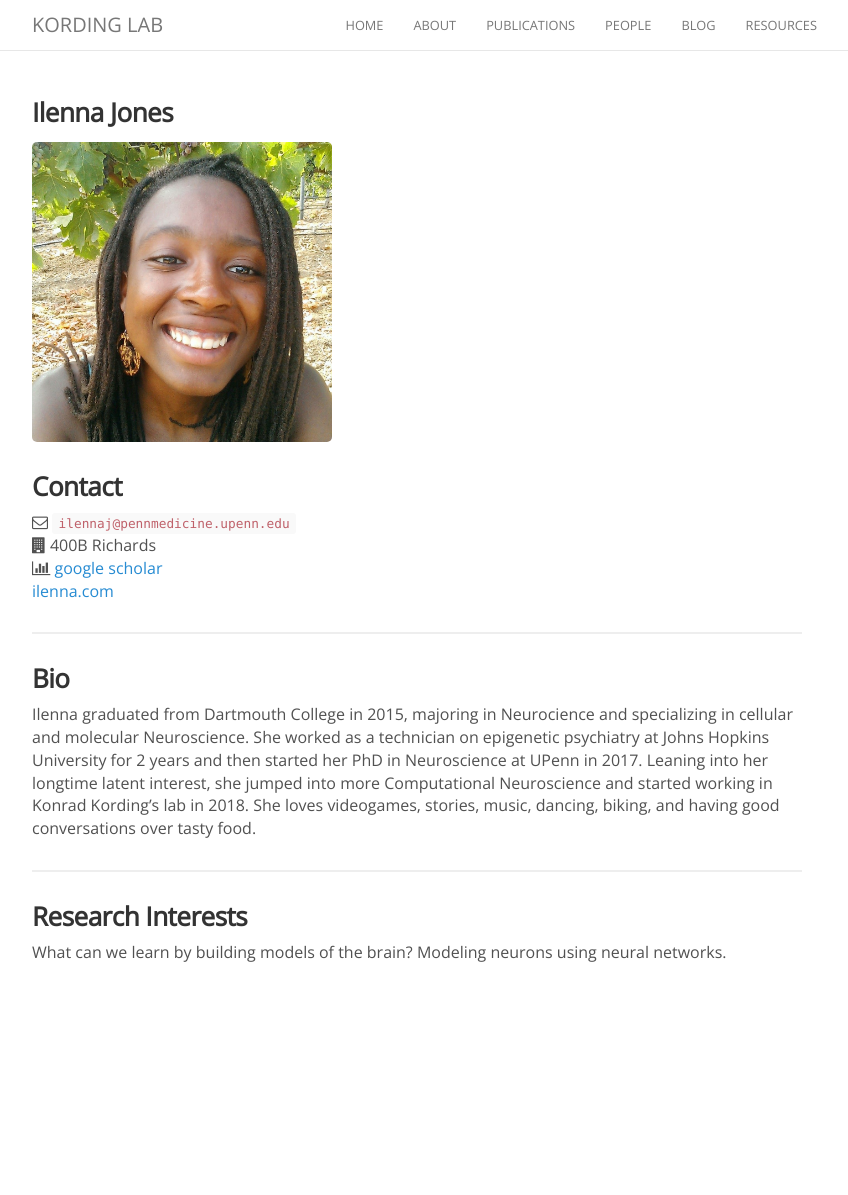
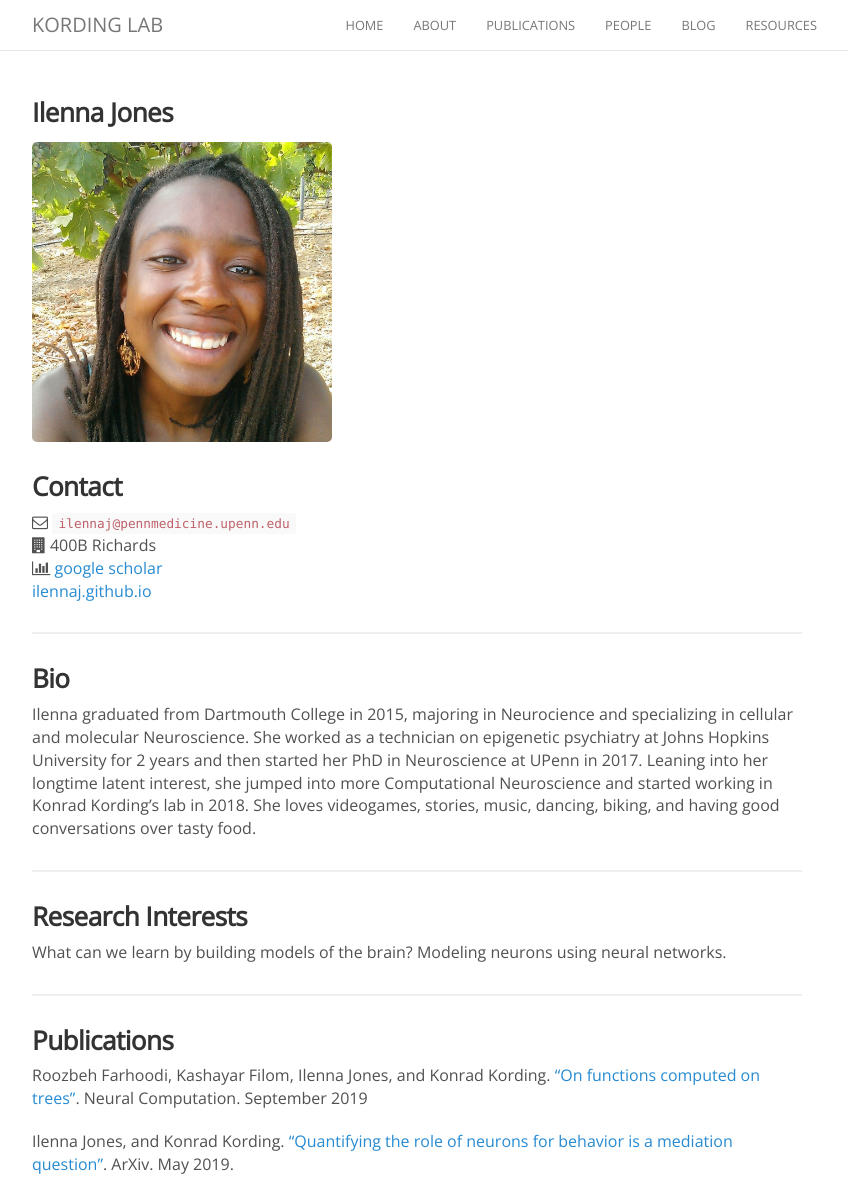
Before and after one commit to KordingLab/KordingLab.github.io, a Jekyll site: the page built from _people/ilenna_jones.md, in a window 1280 px wide and 1195 px high. Shown: the whole window, without its empty margins (223-1071 px from the left). Built offline with Jekyll 4.4.1, drawn with Linux system fonts in a browser that asks for light colours; nearby versions of some CDN libraries; comment, search, counter and statistics services are not loaded.

Commit message:
changed links

```diff
--- a/_people/ilenna_jones.md
+++ b/_people/ilenna_jones.md
@@ -13,7 +13,7 @@ joined: 2018
 <i class="fa fa-envelope-o"></i>  `ilennaj@pennmedicine.upenn.edu`<br>
 <i class="fa fa-building"></i> 400B Richards <br>
 <i class="fa fa-bar-chart"></i> [google scholar](https://scholar.google.com/citations?user=R3yolm0AAAAJ&hl=en) <br>
- [ilenna.com](http://www.ilenna.com)
+ [ilennaj.github.io](http://ilennaj.github.io)
 
 <hr>
 
@@ -26,3 +26,11 @@ Ilenna graduated from Dartmouth College in 2015, majoring in Neurocience and spe
 ### Research Interests
 
 What can we learn by building models of the brain? Modeling neurons using neural networks.
+
+<hr>
+
+### Publications
+
+Roozbeh Farhoodi, Kashayar Filom, Ilenna Jones, and Konrad Kording. [“On functions computed on trees”](https://www.mitpressjournals.org/doi/full/10.1162/neco_a_01231). Neural Computation. September 2019
+
+Ilenna Jones, and Konrad Kording. [“Quantifying the role of neurons for behavior is a mediation question”](https://arxiv.org/abs/1905.02024). ArXiv. May 2019.
```
